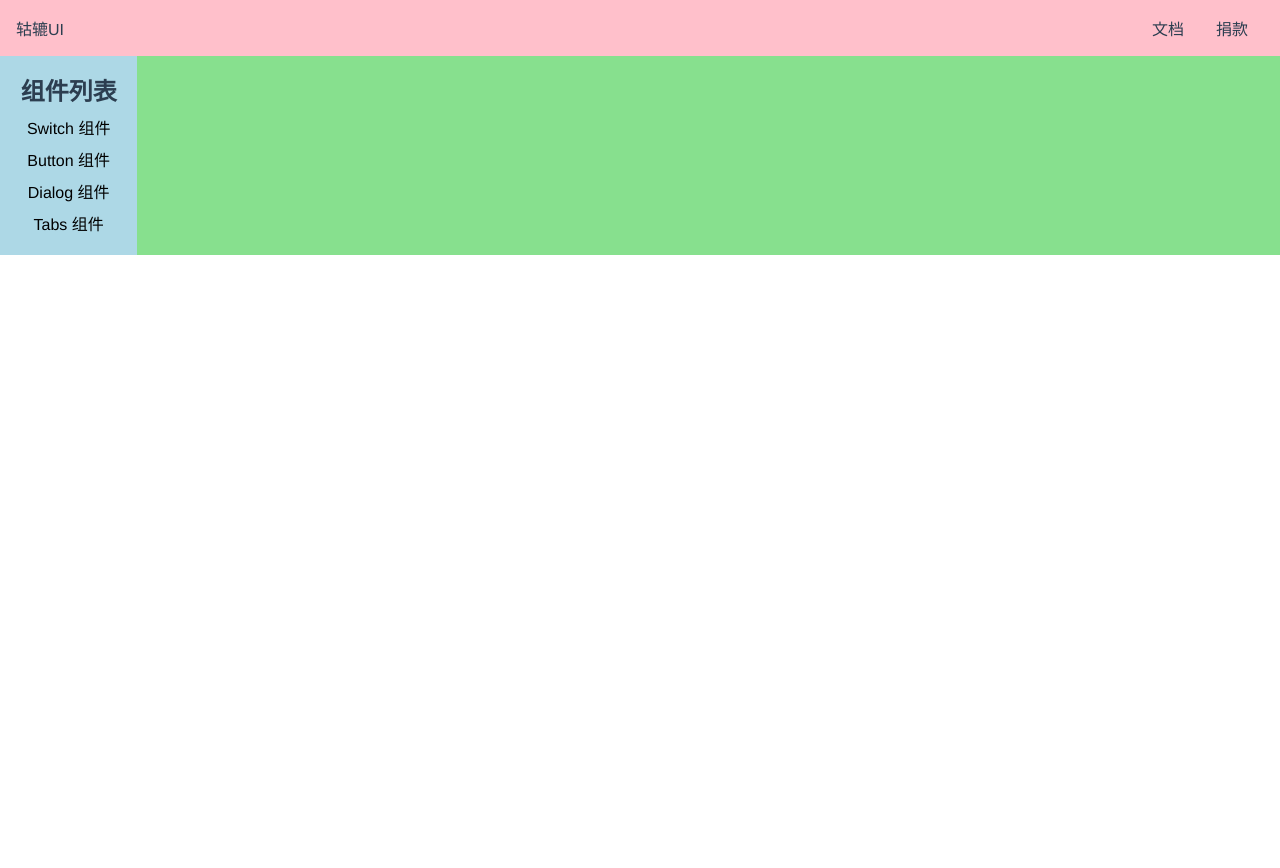
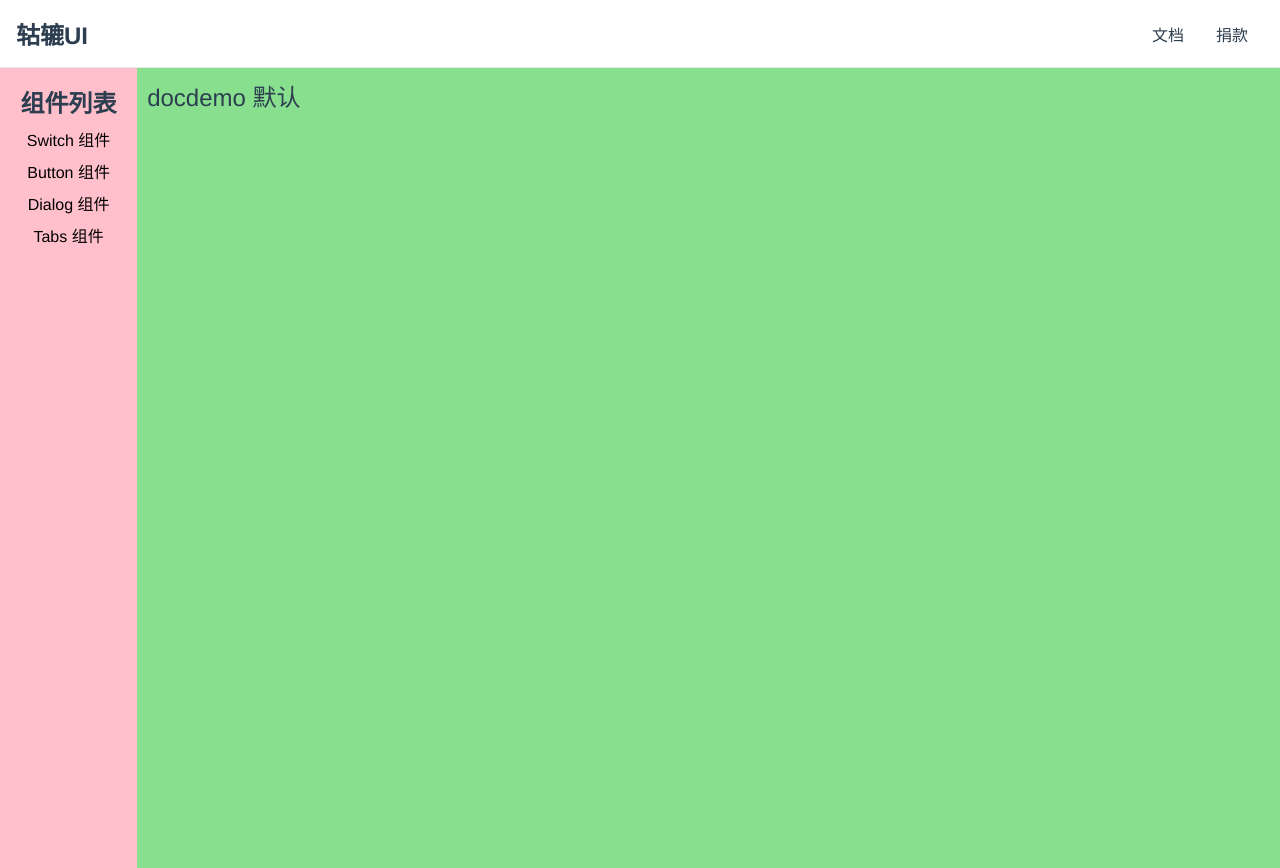
Before and after one commit to pkc918/vite-vue, a Vue app: page /#/doc in a window 1280 px wide. Before the commit the page ends 800 px from the top, so only its background shows below. Built offline with nearby package versions, Linux system fonts and the light colour scheme.

Commit message:
官网样式完成

```diff
--- /dev/null
+++ b/src/components/ButtonDemo.vue
@@ -0,0 +1,5 @@
+<template>
+  <div>
+    button
+  </div>
+</template>
--- /dev/null
+++ b/src/components/DialogDemo.vue
@@ -0,0 +1,5 @@
+<template>
+  <div>
+    dialog
+  </div>
+</template>
--- /dev/null
+++ b/src/components/DocDemo.vue
@@ -0,0 +1,5 @@
+<template>
+  <div>
+    docdemo 默认
+  </div>
+</template>
--- /dev/null
+++ b/src/components/TabsDemo.vue
@@ -0,0 +1,5 @@
+<template>
+  <div>
+    tbs
+  </div>
+</template>
--- a/src/components/Topnav.vue
+++ b/src/components/Topnav.vue
@@ -24,14 +24,16 @@ export default {
 
 <style lang="scss" scoped>
 .topnav {
-  background: pink;
   display: flex;
   padding: 16px;
   position: relative;
   z-index: 10;
   justify-content: center;
   align-items: center;
+  border-bottom: 1px solid #e9e9e9;
   > .logo {
+    font-size: 24px;
+    font-weight: 600;
     max-width: 6em;
     margin-right: auto;
   }
@@ -52,6 +54,7 @@ export default {
     left: 16px;
     top: 50%;
     transform: translateY(-50%);
+    background: url(/public/img/unfold.png) no-repeat center;
   }
   @media (max-width: 500px) {
     > .menu {display: none;}
--- a/src/index.scss
+++ b/src/index.scss
@@ -5,6 +5,9 @@
   text-align: center;
   color: #2c3e50;
 }
+html,body{
+  height: 100%;
+}
 a{
   text-decoration: none;
   color: #000000;
--- a/src/views/Doc.vue
+++ b/src/views/Doc.vue
@@ -1,5 +1,5 @@
 <template>
-  <div>
+  <div class="docMain">
     <Topnav />
     <div class="content">
       <aside v-show="menuVisible">
@@ -39,12 +39,22 @@ export default {
 </script>
 
 <style lang="scss">
+#app {
+  height: 100%;
+  > div {
+    height: 100%;
+    > .docMain {
+      height: 100%;
+    }
+  }
+}
 .content{
   display: flex;
+  height: 100%;
   > aside {
-    background-color: lightblue;
     width: 150px;
     padding: 16px;
+    background-color: pink;
     > h2 {
       margin-bottom: 4px;
     }
@@ -62,7 +72,11 @@ export default {
   }
   > main{
     width: 100%;
-    background-color: #87e08e;
+    padding: 10px;
+    background-color: #88df8e;
+    text-align: left;
+    font-size: 24px;
+    overflow-y: auto;
   }
 }
 </style>
--- a/src/views/Home.vue
+++ b/src/views/Home.vue
@@ -8,7 +8,7 @@
         <h2>基于 Vue 3 和 TypeScript 的 UI 框架</h2>
         <div class="links">
           <a href="http://github.com">GitHub</a>
-          <router-link to="/doc">开始</router-link>
+          <router-link to="/doc">起步</router-link>
         </div>
       </div>
     </div>
@@ -33,18 +33,17 @@ export default {
     justify-content: center;
     align-items: center;
     flex-direction: column;
-    background: lightgreen;
     .links {
       padding-top: 20px;
       a {
-        margin: 0 8px;
-        background-color: #fff;
+        $h: 28px;
         display: inline-block;
-        $h: 28px;
-        height: $h;
+        margin: 0 20px;
+        padding: 8px 20px;
+        border-radius: $h;
+        border: 1px solid #4fc08d;
+        background-color: #f6f6f6;
         line-height: $h;
-        border-radius: $h/2;
-        padding: 0 8px;
         font-weight: 600;
       }
     }
```
Also changed, not shown: src/router.ts (+9 -1 lines), public/img/unfold.png (added).
